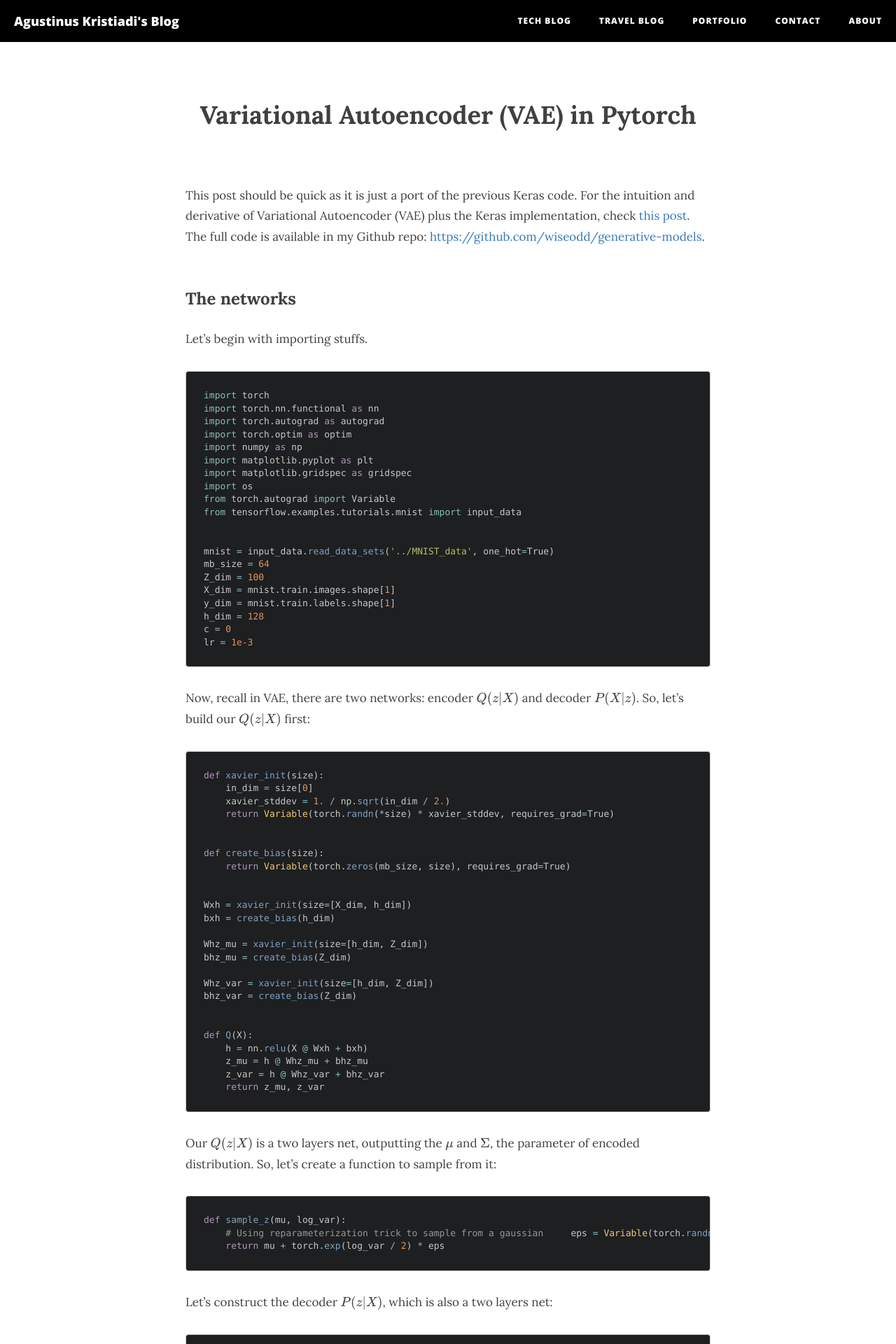
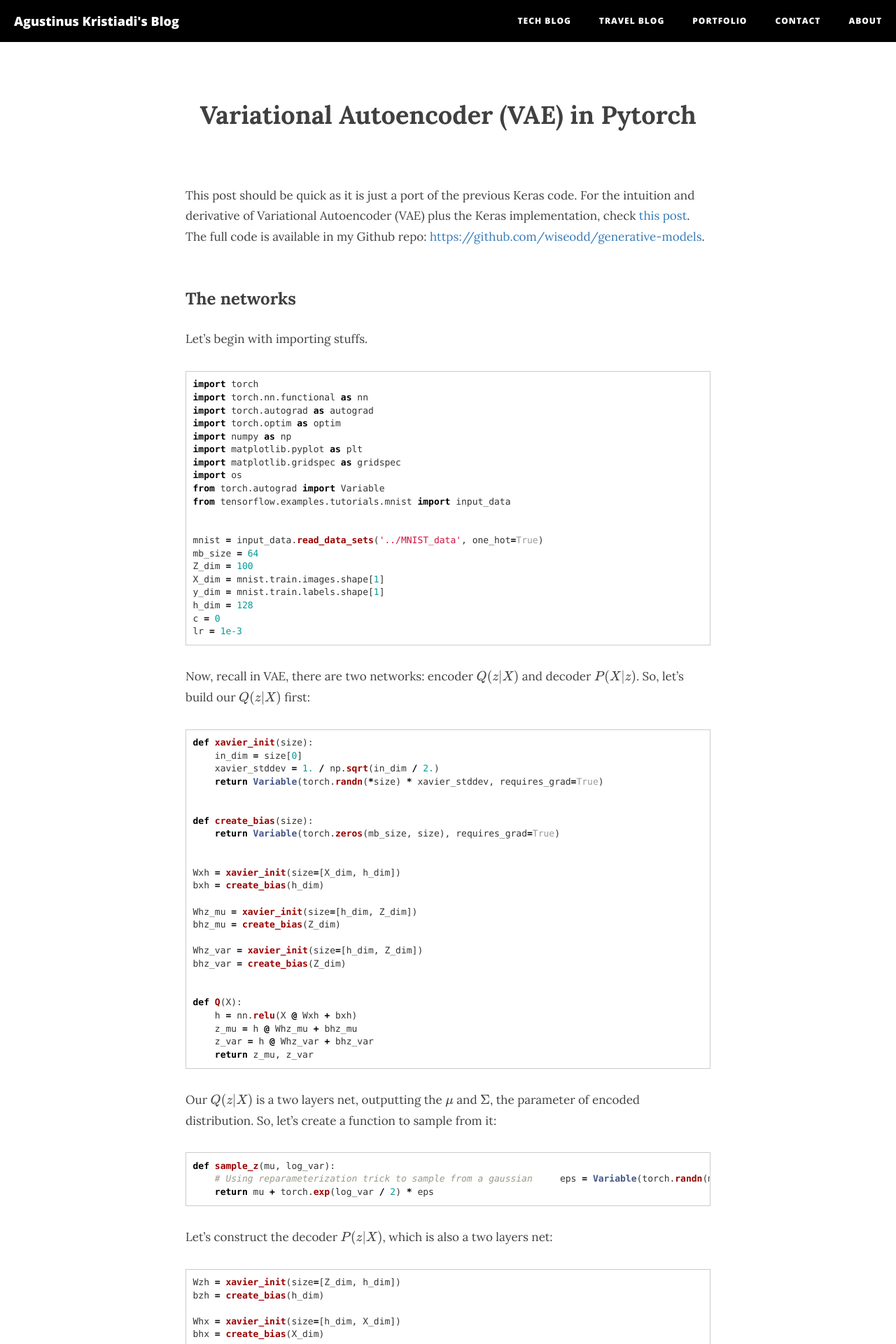
Before and after one commit to hsyodysseyjr/wiseodd0, a Jekyll site: the page built from _posts/2017-01-24-vae-pytorch.md, in a window 1280 px wide. Shown: the top 1920 px of the page at 70% size. Built offline with Jekyll 4.4.1, drawn with Linux system fonts in a browser that asks for light colours; nearby versions of some CDN libraries; formulas are drawn with MathJax 3; comment, search, counter and statistics services are not loaded.

Commit message:
Restyle code

```diff
--- a/css/syntax.css
+++ b/css/syntax.css
@@ -13,77 +13,69 @@
   white-space: pre;       // forces <code> to respect <pre> formatting
 }
 
-pre.highlight {
-    padding: 2.5rem;
-    background: #1d1f21;
-    color: #c5c8c6
+pre {
+  border-radius: 0;
+  background-color: white;
 }
 
-/*
- * Tomorrow Night
- */
-
-.highlight .hll { background-color: #373b41 }
-.highlight .c { color: #969896 } /* Comment */
-.highlight .err { color: #cc6666 } /* Error */
-.highlight .k { color: #b294bb } /* Keyword */
-.highlight .l { color: #de935f } /* Literal */
-.highlight .n { color: #c5c8c6 } /* Name */
-.highlight .o { color: #8abeb7 } /* Operator */
-.highlight .p { color: #c5c8c6 } /* Punctuation */
-.highlight .cm { color: #969896 } /* Comment.Multiline */
-.highlight .cp { color: #969896 } /* Comment.Preproc */
-.highlight .c1 { color: #969896 } /* Comment.Single */
-.highlight .cs { color: #969896 } /* Comment.Special */
-.highlight .gd { color: #cc6666 } /* Generic.Deleted */
-.highlight .ge { font-style: italic } /* Generic.Emph */
-.highlight .gh { color: #c5c8c6; font-weight: bold } /* Generic.Heading */
-.highlight .gi { color: #b5bd68 } /* Generic.Inserted */
-.highlight .gp { color: #969896; font-weight: bold } /* Generic.Prompt */
+.highlight .hll { background-color: #ffffcc }
+.highlight .c { color: #999988; font-style: italic } /* Comment */
+.highlight .err { color: #a61717; background-color: #e3d2d2 } /* Error */
+.highlight .k { color: #000000; font-weight: bold } /* Keyword */
+.highlight .o { color: #000000; font-weight: bold } /* Operator */
+.highlight .cm { color: #999988; font-style: italic } /* Comment.Multiline */
+.highlight .cp { color: #999999; font-weight: bold; font-style: italic } /* Comment.Preproc */
+.highlight .c1 { color: #999988; font-style: italic } /* Comment.Single */
+.highlight .cs { color: #999999; font-weight: bold; font-style: italic } /* Comment.Special */
+.highlight .gd { color: #000000; background-color: #ffdddd } /* Generic.Deleted */
+.highlight .ge { color: #000000; font-style: italic } /* Generic.Emph */
+.highlight .gr { color: #aa0000 } /* Generic.Error */
+.highlight .gh { color: #999999 } /* Generic.Heading */
+.highlight .gi { color: #000000; background-color: #ddffdd } /* Generic.Inserted */
+.highlight .go { color: #888888 } /* Generic.Output */
+.highlight .gp { color: #555555 } /* Generic.Prompt */
 .highlight .gs { font-weight: bold } /* Generic.Strong */
-.highlight .gu { color: #8abeb7; font-weight: bold } /* Generic.Subheading */
-.highlight .kc { color: #b294bb } /* Keyword.Constant */
-.highlight .kd { color: #b294bb } /* Keyword.Declaration */
-.highlight .kn { color: #8abeb7 } /* Keyword.Namespace */
-.highlight .kp { color: #b294bb } /* Keyword.Pseudo */
-.highlight .kr { color: #b294bb } /* Keyword.Reserved */
-.highlight .kt { color: #f0c674 } /* Keyword.Type */
-.highlight .ld { color: #b5bd68 } /* Literal.Date */
-.highlight .m { color: #de935f } /* Literal.Number */
-.highlight .s { color: #b5bd68 } /* Literal.String */
-.highlight .na { color: #81a2be } /* Name.Attribute */
-.highlight .nb { color: #c5c8c6 } /* Name.Builtin */
-.highlight .nc { color: #f0c674 } /* Name.Class */
-.highlight .no { color: #cc6666 } /* Name.Constant */
-.highlight .nd { color: #8abeb7 } /* Name.Decorator */
-.highlight .ni { color: #c5c8c6 } /* Name.Entity */
-.highlight .ne { color: #cc6666 } /* Name.Exception */
-.highlight .nf { color: #81a2be } /* Name.Function */
-.highlight .nl { color: #c5c8c6 } /* Name.Label */
-.highlight .nn { color: #f0c674 } /* Name.Namespace */
-.highlight .nx { color: #81a2be } /* Name.Other */
-.highlight .py { color: #c5c8c6 } /* Name.Property */
-.highlight .nt { color: #8abeb7 } /* Name.Tag */
-.highlight .nv { color: #cc6666 } /* Name.Variable */
-.highlight .ow { color: #8abeb7 } /* Operator.Word */
-.highlight .w { color: #c5c8c6 } /* Text.Whitespace */
-.highlight .mf { color: #de935f } /* Literal.Number.Float */
-.highlight .mh { color: #de935f } /* Literal.Number.Hex */
-.highlight .mi { color: #de935f } /* Literal.Number.Integer */
-.highlight .mo { color: #de935f } /* Literal.Number.Oct */
-.highlight .sb { color: #b5bd68 } /* Literal.String.Backtick */
-.highlight .sc { color: #c5c8c6 } /* Literal.String.Char */
-.highlight .sd { color: #969896 } /* Literal.String.Doc */
-.highlight .s2 { color: #b5bd68 } /* Literal.String.Double */
-.highlight .se { color: #de935f } /* Literal.String.Escape */
-.highlight .sh { color: #b5bd68 } /* Literal.String.Heredoc */
-.highlight .si { color: #de935f } /* Literal.String.Interpol */
-.highlight .sx { color: #b5bd68 } /* Literal.String.Other */
-.highlight .sr { color: #b5bd68 } /* Literal.String.Regex */
-.highlight .s1 { color: #b5bd68 } /* Literal.String.Single */
-.highlight .ss { color: #b5bd68 } /* Literal.String.Symbol */
-.highlight .bp { color: #c5c8c6 } /* Name.Builtin.Pseudo */
-.highlight .vc { color: #cc6666 } /* Name.Variable.Class */
-.highlight .vg { color: #cc6666 } /* Name.Variable.Global */
-.highlight .vi { color: #cc6666 } /* Name.Variable.Instance */
-.highlight .il { color: #de935f } /* Literal.Number.Integer.Long */
+.highlight .gu { color: #aaaaaa } /* Generic.Subheading */
+.highlight .gt { color: #aa0000 } /* Generic.Traceback */
+.highlight .kc { color: #000000; font-weight: bold } /* Keyword.Constant */
+.highlight .kd { color: #000000; font-weight: bold } /* Keyword.Declaration */
+.highlight .kn { color: #000000; font-weight: bold } /* Keyword.Namespace */
+.highlight .kp { color: #000000; font-weight: bold } /* Keyword.Pseudo */
+.highlight .kr { color: #000000; font-weight: bold } /* Keyword.Reserved */
+.highlight .kt { color: #445588; font-weight: bold } /* Keyword.Type */
+.highlight .m { color: #009999 } /* Literal.Number */
+.highlight .s { color: #d01040 } /* Literal.String */
+.highlight .na { color: #008080 } /* Name.Attribute */
+.highlight .nb { color: #0086B3 } /* Name.Builtin */
+.highlight .nc { color: #445588; font-weight: bold } /* Name.Class */
+.highlight .no { color: #008080 } /* Name.Constant */
+.highlight .nd { color: #3c5d5d; font-weight: bold } /* Name.Decorator */
+.highlight .ni { color: #800080 } /* Name.Entity */
+.highlight .ne { color: #990000; font-weight: bold } /* Name.Exception */
+.highlight .nf { color: #990000; font-weight: bold } /* Name.Function */
+.highlight .nl { color: #990000; font-weight: bold } /* Name.Label */
+.highlight .nn { color: #555555 } /* Name.Namespace */
+.highlight .nt { color: #000080 } /* Name.Tag */
+.highlight .nv { color: #008080 } /* Name.Variable */
+.highlight .ow { color: #000000; font-weight: bold } /* Operator.Word */
+.highlight .w { color: #bbbbbb } /* Text.Whitespace */
+.highlight .mf { color: #009999 } /* Literal.Number.Float */
+.highlight .mh { color: #009999 } /* Literal.Number.Hex */
+.highlight .mi { color: #009999 } /* Literal.Number.Integer */
+.highlight .mo { color: #009999 } /* Literal.Number.Oct */
+.highlight .sb { color: #d01040 } /* Literal.String.Backtick */
+.highlight .sc { color: #d01040 } /* Literal.String.Char */
+.highlight .sd { color: #d01040 } /* Literal.String.Doc */
+.highlight .s2 { color: #d01040 } /* Literal.String.Double */
+.highlight .se { color: #d01040 } /* Literal.String.Escape */
+.highlight .sh { color: #d01040 } /* Literal.String.Heredoc */
+.highlight .si { color: #d01040 } /* Literal.String.Interpol */
+.highlight .sx { color: #d01040 } /* Literal.String.Other */
+.highlight .sr { color: #009926 } /* Literal.String.Regex */
+.highlight .s1 { color: #d01040 } /* Literal.String.Single */
+.highlight .ss { color: #990073 } /* Literal.String.Symbol */
+.highlight .bp { color: #999999 } /* Name.Builtin.Pseudo */
+.highlight .vc { color: #008080 } /* Name.Variable.Class */
+.highlight .vg { color: #008080 } /* Name.Variable.Global */
+.highlight .vi { color: #008080 } /* Name.Variable.Instance */
+.highlight .il { color: #009999 } /* Literal.Number.Integer.Long */
```
